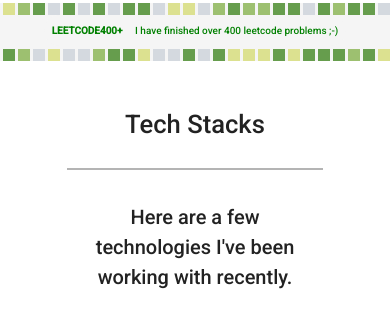
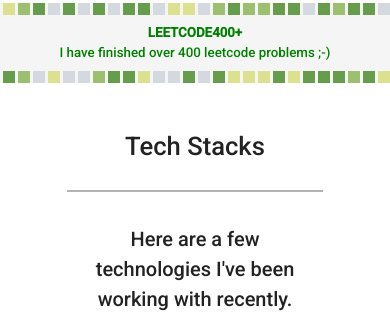
Before and after one commit to llbllbllbllb/llbllbllbllb.github.io, a plain HTML site: page index.html in a window 390 px wide. Shown: the part 546-859 px from the top of the page. Drawn offline with nearby package versions, Linux system fonts and the light colour scheme; a web font is replaced by a local one.

Commit message:
modify style

```diff
--- a/index.html
+++ b/index.html
@@ -148,7 +148,10 @@
 
         <div class="leetcode_banner">
             <div class="rect_part_before"></div>
-            <p id="leetcode_text"><b>LEETCODE400+</b>  &nbsp&nbsp&nbsp I have finished over 400 leetcode problems ;-)</p>
+            <div class="leetcode_text_container">
+                <p class="leetcode_text"><b>LEETCODE400+</b></p>
+                <p class="leetcode_text">I have finished over 400 leetcode problems ;-)</p>
+            </div>
             <div class="rect_part_after"></div>
             <script>
 
--- a/style.css
+++ b/style.css
@@ -106,17 +106,21 @@ html, body{
     color: green;
     justify-content: center;
     align-items: center;
+
 }
 
-#leetcode_text {
+
+
+.leetcode_text {
     top: 0;
     border-radius: 100px;
     width: fit-content;
     background-color: rgb(245,245,245);
-    padding: .5rem;
     margin: auto;
-
-
+}
+.leetcode_text_container {
+    margin-top: .5rem;
+    margin-bottom: .5rem;
 }
 
 
@@ -451,8 +455,8 @@ ul.timeline > li:before {
         top: 40%;
     }
 
-    #leetcode_text {
-        font-size: x-small;
+    .leetcode_text {
+        font-size: smaller;
     }
 
     .carousel-caption h1 {
```
